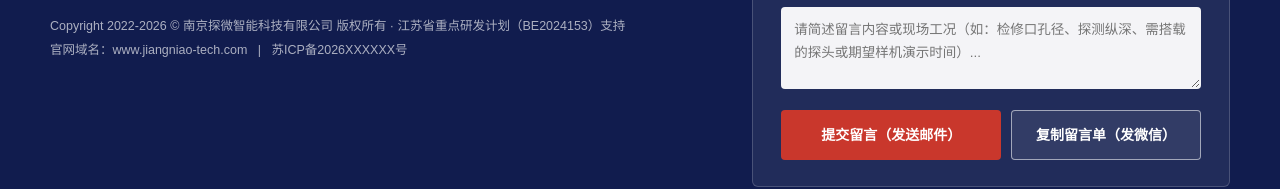
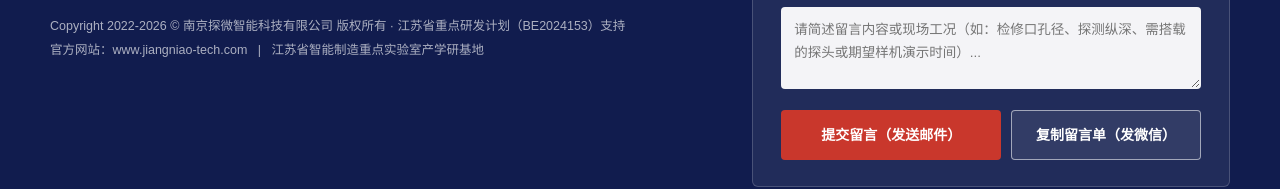
Before and after one commit to ydor0212/web, a plain HTML site: page index.html in a window 1280 px wide. Shown: the part 10887-11076 px from the top of the page. Drawn offline with Linux system fonts and the light colour scheme; a web font is replaced by a local one.

Commit message:
chore: 移除未备案期的苏ICP备XXXXXX占位符，规范正式页脚展示

```diff
--- a/index.html
+++ b/index.html
@@ -1718,9 +1718,9 @@ button { cursor: pointer; background: none; border: none; }
         <div class="foot-copy">
           <div>Copyright 2022-2026 © 南京探微智能科技有限公司 版权所有 · 江苏省重点研发计划（BE2024153）支持</div>
           <div>
-            官网域名：<a href="https://www.jiangniao-tech.com/" target="_blank" rel="noopener">www.jiangniao-tech.com</a>
+            官方网站：<a href="https://www.jiangniao-tech.com/" target="_blank" rel="noopener">www.jiangniao-tech.com</a>
             &nbsp;&nbsp;|&nbsp;&nbsp;
-            <a href="https://beian.miit.gov.cn/" target="_blank" rel="noreferrer">苏ICP备2026XXXXXX号</a>
+            <span>江苏省智能制造重点实验室产学研基地</span>
           </div>
         </div>
       </div>
```
Also changed, not shown: 南京探微智能科技官网.html (+2 -2 lines), 南京江鸟科技官网-优化版.html (+2 -2 lines).
